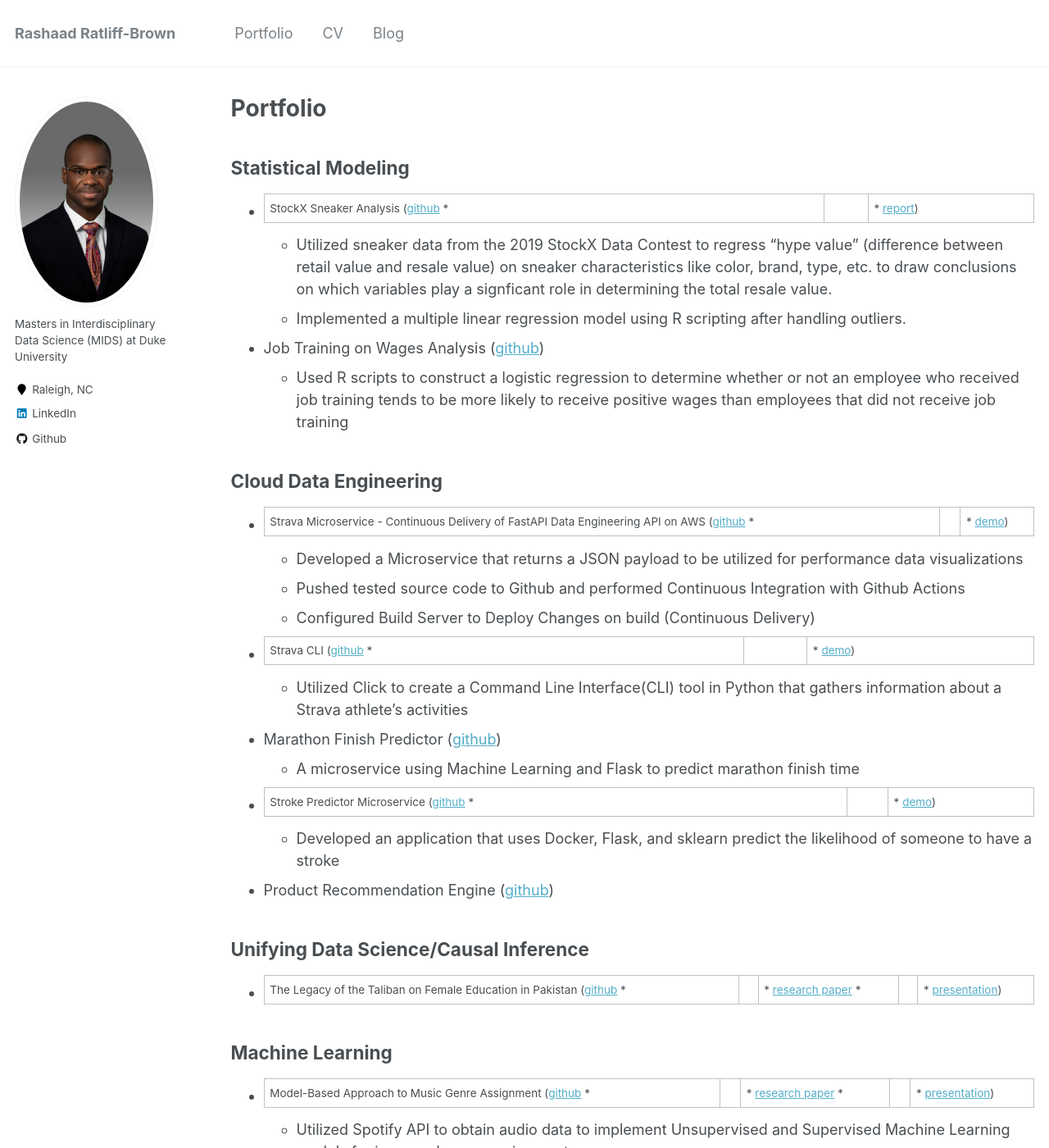
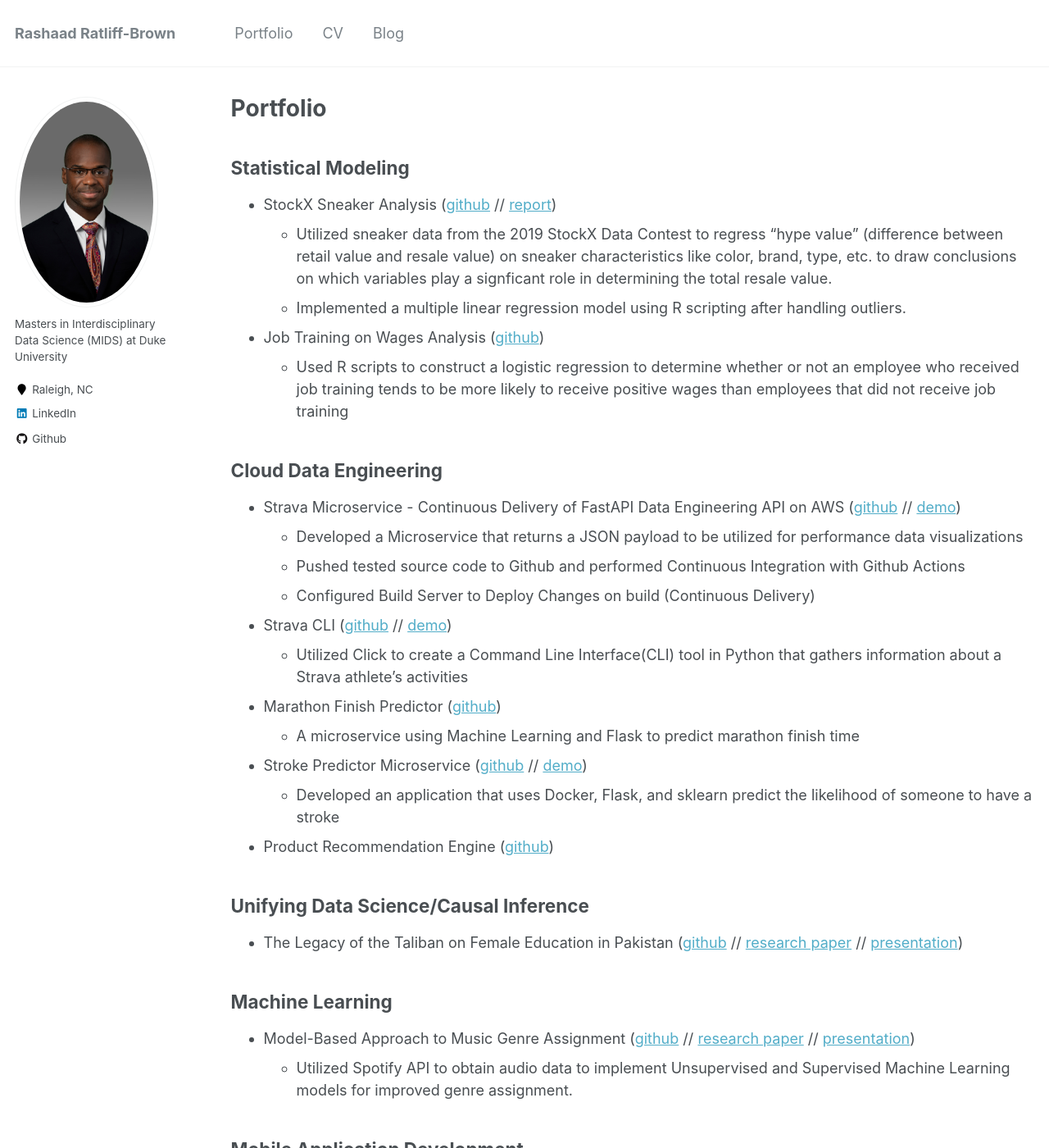
Before and after one commit to caratliff/caratliff.github.io, a Jekyll site: the page built from _pages/portfolio.md, in a window 1280 px wide and 1400 px high. Shown: the whole window at 82% size. Built offline with Jekyll 4.4.1, drawn with Linux system fonts in a browser that asks for light colours.

```diff
--- a/_pages/portfolio.md
+++ b/_pages/portfolio.md
@@ -6,34 +6,34 @@ author_profile: true
 ---
 
 ## Statistical Modeling
-* StockX Sneaker Analysis ([github](https://github.com/rmratliffbrown/stockx-sneaker-stats) *||* [report](https://github.com/rmratliffbrown/stockx-sneaker-stats/blob/main/final-report.pdf))
+* StockX Sneaker Analysis ([github](https://github.com/rmratliffbrown/stockx-sneaker-stats) // [report](https://github.com/rmratliffbrown/stockx-sneaker-stats/blob/main/final-report.pdf))
   * Utilized sneaker data from the 2019 StockX Data Contest to regress "hype value" (difference between retail value and resale value) on sneaker characteristics like color, brand, type, etc. to draw conclusions on which variables play a signficant role in determining the total resale value.
   * Implemented a multiple linear regression model using R scripting after handling outliers.
 * Job Training on Wages Analysis ([github](https://github.com/rmratliffbrown/job-training-wages))
   * Used R scripts to construct a logistic regression to determine whether or not an employee who received job training tends to be more likely to receive positive wages than employees that did not receive job training
 
 ## Cloud Data Engineering
-* Strava Microservice - Continuous Delivery of FastAPI Data Engineering API on AWS ([github](https://github.com/rmratliffbrown/data-engineering-strava-api) *||* [demo](https://www.youtube.com/watch?v=sedq9HfGd0A))
+* Strava Microservice - Continuous Delivery of FastAPI Data Engineering API on AWS ([github](https://github.com/rmratliffbrown/data-engineering-strava-api) // [demo](https://www.youtube.com/watch?v=sedq9HfGd0A))
   * Developed a Microservice that returns a JSON payload to be utilized for performance data visualizations
   * Pushed tested source code to Github and performed Continuous Integration with Github Actions
   * Configured Build Server to Deploy Changes on build (Continuous Delivery)
 
-* Strava CLI ([github](https://github.com/rmratliffbrown/strava-cli) *||* [demo](https://www.youtube.com/watch?v=SmJdEXsEwak))
+* Strava CLI ([github](https://github.com/rmratliffbrown/strava-cli) // [demo](https://www.youtube.com/watch?v=SmJdEXsEwak))
   * Utilized Click to create a Command Line Interface(CLI) tool in Python that gathers information about a Strava athlete’s activities
 
 * Marathon Finish Predictor ([github](https://github.com/rmratliffbrown/ml-marathon-finish-predictor))
   * A microservice using Machine Learning and Flask to predict marathon finish time
 
-* Stroke Predictor Microservice ([github](https://github.com/rmratliffbrown/ml-stroke-predictor) *||* [demo](https://www.youtube.com/watch?v=Y9bSNdFvXZ4))
+* Stroke Predictor Microservice ([github](https://github.com/rmratliffbrown/ml-stroke-predictor) // [demo](https://www.youtube.com/watch?v=Y9bSNdFvXZ4))
   * Developed an application that uses Docker, Flask, and sklearn predict the likelihood of someone to have a stroke
 
 * Product Recommendation Engine ([github](https://github.com/rmratliffbrown/Recommend))
 
 ## Unifying Data Science/Causal Inference
-* The Legacy of the Taliban on Female Education in Pakistan ([github](https://github.com/rmratliffbrown/uds-2022-ids-701-team-3) *||* [research paper](https://github.com/rmratliffbrown/uds-2022-ids-701-team-3/blob/main/40-docs/IDS-701_Final_Project_Report.pdf) *||* [presentation](https://youtu.be/eLjWIdr0psk))
+* The Legacy of the Taliban on Female Education in Pakistan ([github](https://github.com/rmratliffbrown/uds-2022-ids-701-team-3) // [research paper](https://github.com/rmratliffbrown/uds-2022-ids-701-team-3/blob/main/40-docs/IDS-701_Final_Project_Report.pdf) // [presentation](https://youtu.be/eLjWIdr0psk))
 
 ## Machine Learning
-* Model-Based Approach to Music Genre Assignment ([github](https://github.com/rmratliffbrown/ml-genre-assignment) *||* [research paper](https://github.com/rmratliffbrown/ml-genre-assignment/blob/main/30_docs/final-report.pdf) *||* [presentation](https://youtu.be/6-7XFk4KC9M))
+* Model-Based Approach to Music Genre Assignment ([github](https://github.com/rmratliffbrown/ml-genre-assignment) // [research paper](https://github.com/rmratliffbrown/ml-genre-assignment/blob/main/30_docs/final-report.pdf) // [presentation](https://youtu.be/6-7XFk4KC9M))
   * Utilized Spotify API to obtain audio data to implement Unsupervised and Supervised Machine Learning models for improved genre assignment.
 
 ## Mobile Application Development
```
